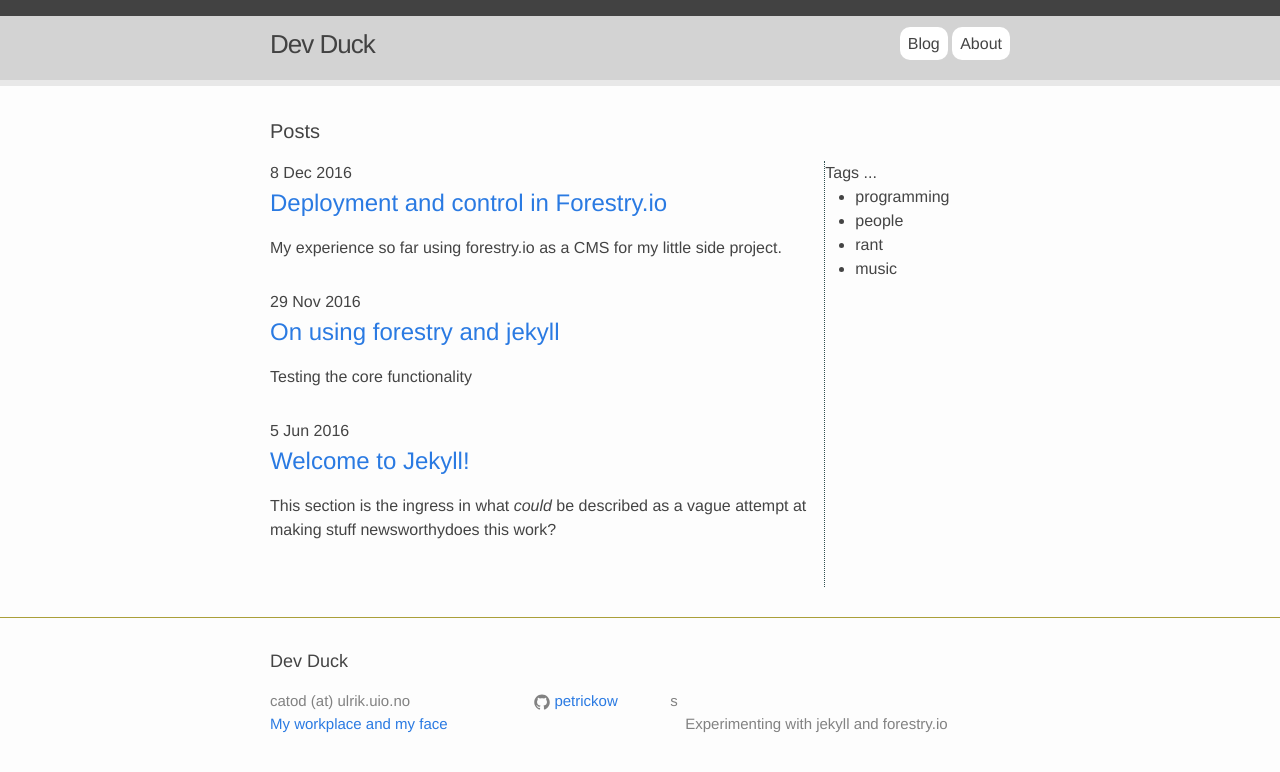
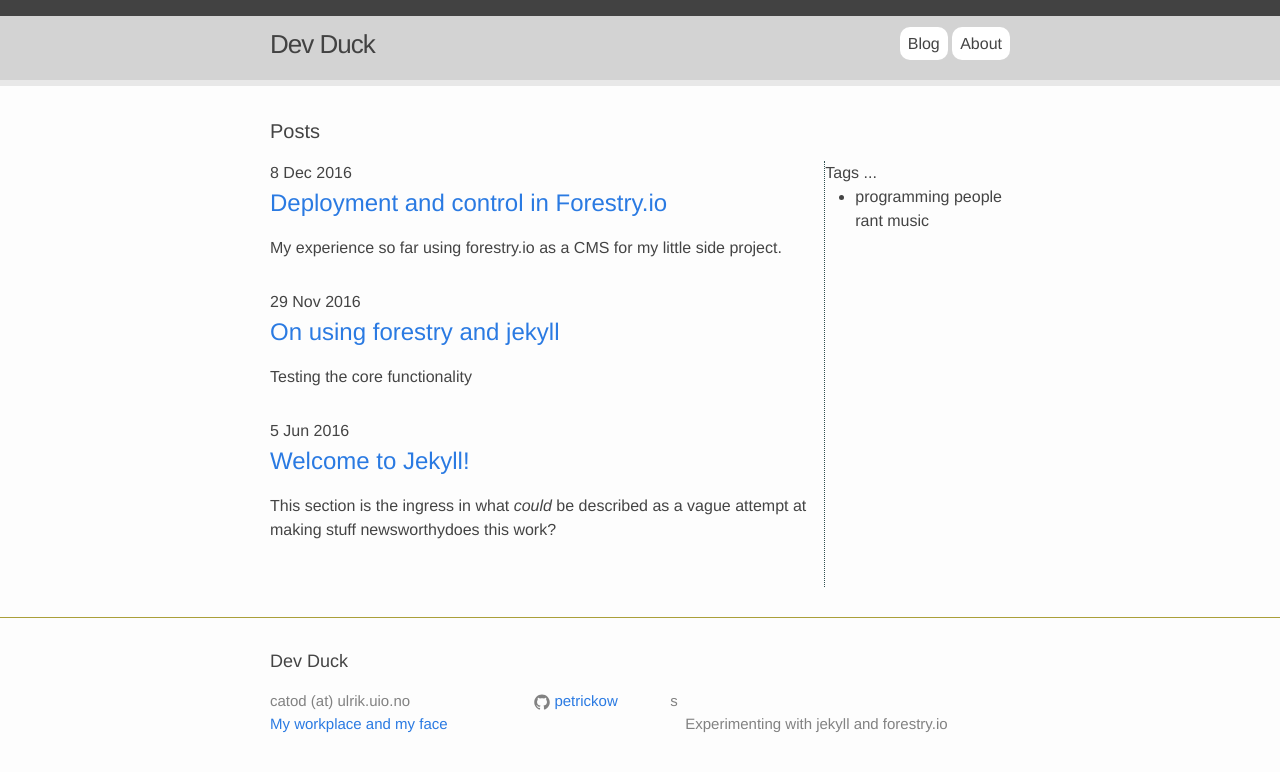
Before and after one commit to petrickow/petrickow.github.io, a Jekyll site: the page built from blog.html, in a window 1280 px wide. Shown: the top 772 px of the page. Built offline with Jekyll 4.4.1, drawn with Linux system fonts in a browser that asks for light colours; part of the change alters nothing that is shown.

```diff
--- a/_data/tags.yml
+++ b/_data/tags.yml
@@ -1,4 +1 @@
-- tag: "programming"
-- tag: "people"
-- tag: "rant"
-- tag: "music"
+- tag: "programming people rant music"
```
